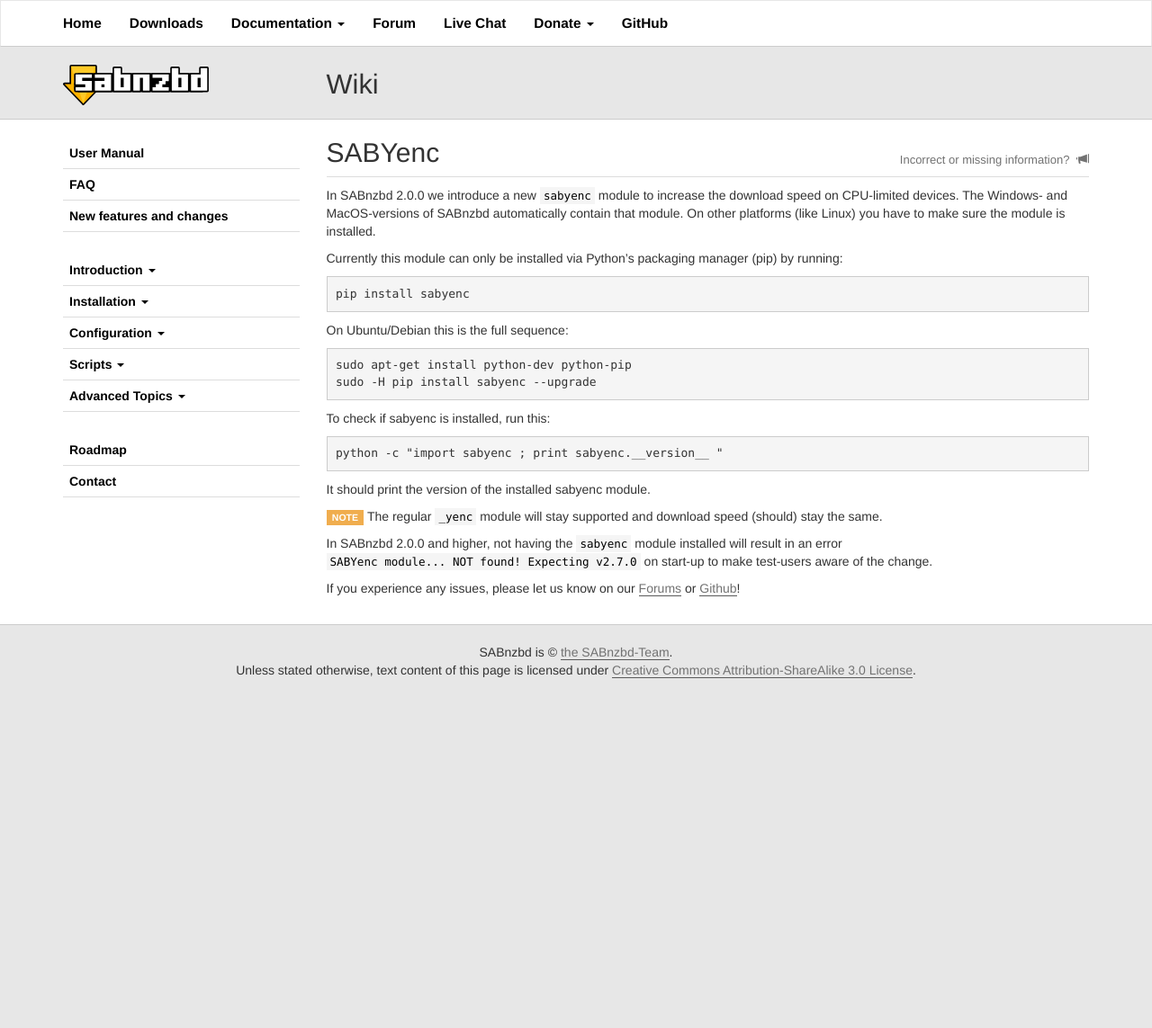
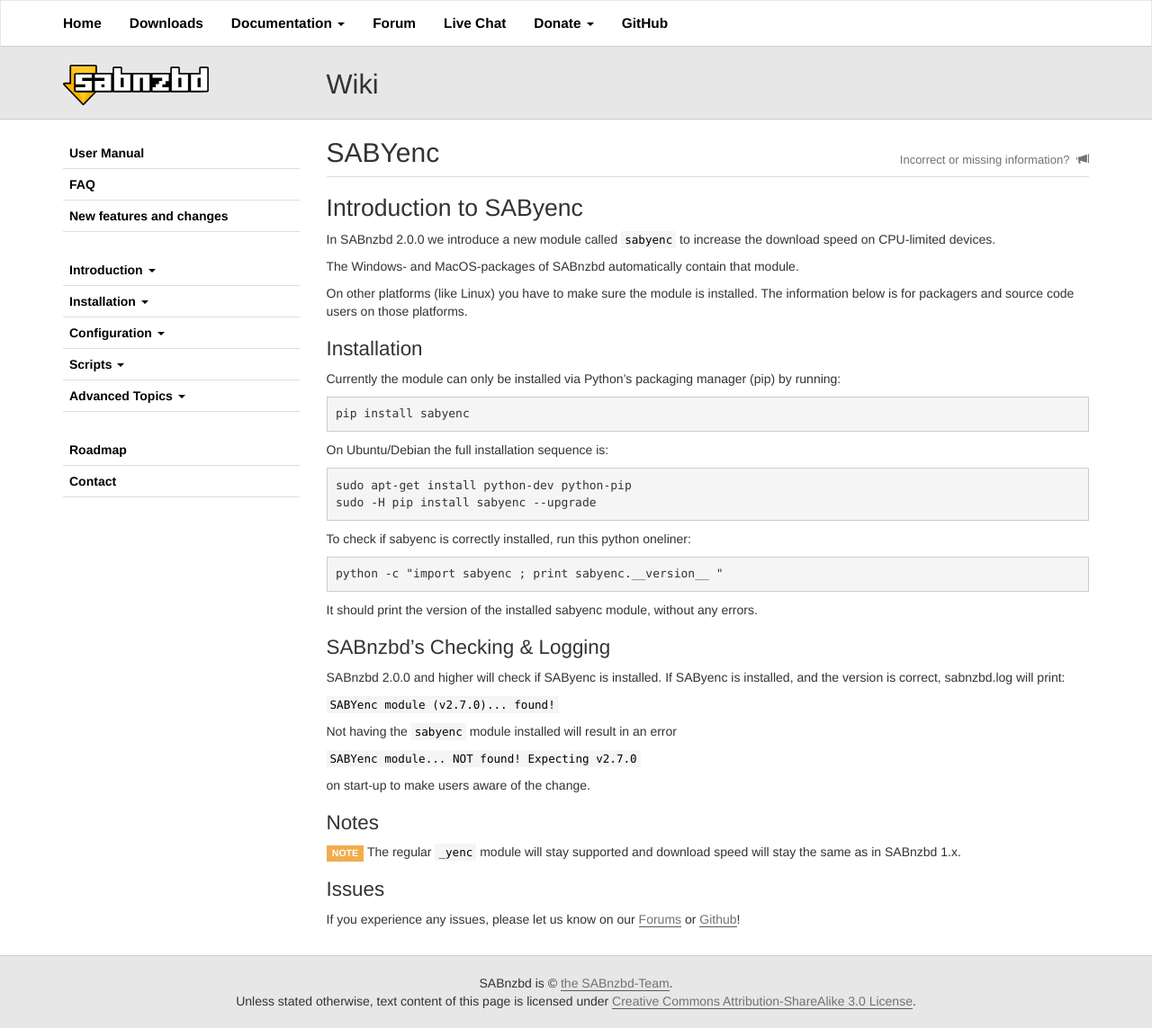
Before and after one commit to sabnzbd/sabnzbd.github.io, a Jekyll site: the page built from wiki/extra/sabyenc.md, in a window 1280 px wide. Shown: the whole page at 90% size. Built offline with Jekyll 4.4.1, drawn with Linux system fonts in a browser that asks for light colours; before the commit the page ends 900 px from its top, so only the background shows below that.

Commit message:
SAByenc: more details, more formatting

````diff
--- a/wiki/extra/sabyenc.md
+++ b/wiki/extra/sabyenc.md
@@ -3,26 +3,52 @@
 redirect_from: "/sabyenc"
 ---
 
-In SABnzbd 2.0.0 we introduce a new `sabyenc` module to increase the download speed on CPU-limited devices. The Windows- and MacOS-versions of SABnzbd automatically contain that module. On other platforms (like Linux) you have to make sure the module is installed.
+# Introduction to SAByenc
 
-Currently this module can only be installed via Python's packaging manager (pip) by running:
+In SABnzbd 2.0.0 we introduce a new module called `sabyenc` to increase the download speed on CPU-limited devices.
+
+The Windows- and MacOS-packages of SABnzbd automatically contain that module.
+
+On other platforms (like Linux) you have to make sure the module is installed. The information below is for packagers and source code users on those platforms.
+
+## Installation
+
+Currently the module can only be installed via Python's packaging manager (pip) by running:
 
 ```
 pip install sabyenc
 ```
-On Ubuntu/Debian this is the full sequence:
+
+On Ubuntu/Debian the full installation sequence is:
 ```
 sudo apt-get install python-dev python-pip
 sudo -H pip install sabyenc --upgrade
 ```
-To check if sabyenc is installed, run this:
+To check if sabyenc is correctly installed, run this python oneliner:
 ```
 python -c "import sabyenc ; print sabyenc.__version__ "
 ```
-It should print the version of the installed sabyenc module.
+It should print the version of the installed sabyenc module, without any errors.
 
-<span class="label label-warning">NOTE</span> The regular `_yenc` module will stay supported and download speed (should) stay the same.
 
-In SABnzbd 2.0.0 and higher, not having the `sabyenc` module installed will result in an error `SABYenc module... NOT found! Expecting v2.7.0` on start-up to make test-users aware of the change.
+## SABnzbd's Checking & Logging
+
+SABnzbd 2.0.0 and higher will check if SAByenc is installed.
+If SAByenc is installed, and the version is correct, sabnzbd.log will print:
+
+```SABYenc module (v2.7.0)... found!```
+
+
+Not having the `sabyenc` module installed will result in an error
+
+```SABYenc module... NOT found! Expecting v2.7.0```
+
+on start-up to make users aware of the change.
+
+## Notes
+
+<span class="label label-warning">NOTE</span> The regular `_yenc` module will stay supported and download speed will stay the same as in SABnzbd 1.x.
+
+## Issues
 
 If you experience any issues, please let us know on our [Forums](https://forums.sabnzbd.org/) or [Github](https://github.com/sabnzbd/sabnzbd/issues)!
````
